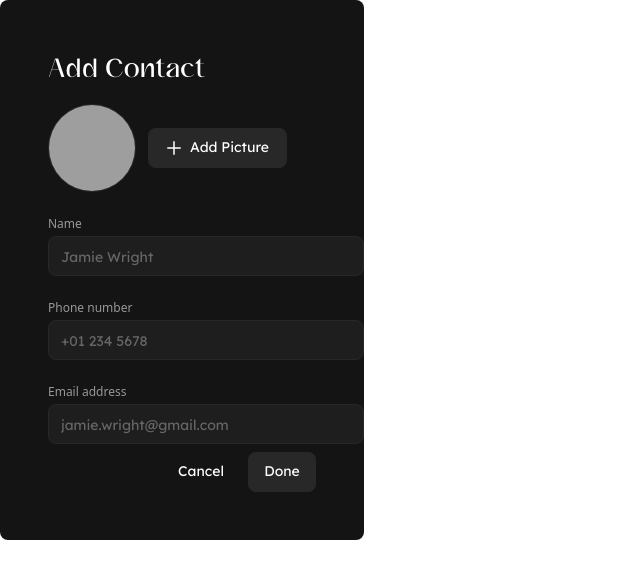
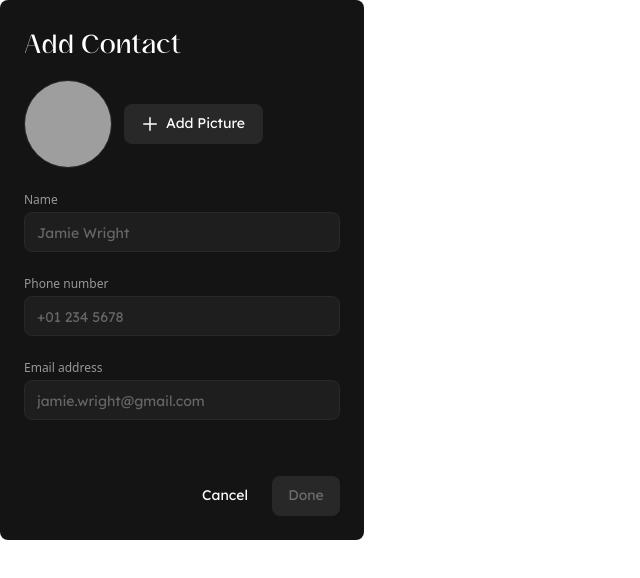
Before and after one commit to Aur316/ux-contactlist, a Next.js app: page /components/ui/ContactForm in a window 1280 px wide. Shown: the top 578 px of the page, without its empty margins (0-640 px from the left). Built offline with nearby package versions, Linux system fonts and the light colour scheme; grey boxes are pictures that could not be loaded.

Commit message:
responzive design

```diff
--- a/src/pages/components/Contact.tsx
+++ b/src/pages/components/Contact.tsx
@@ -32,28 +32,28 @@ export default function Contact({
   };
 
   return (
-    <div className="relative flex flex-row justify-between w-[720px] h-[64px] items-center group ">
+    <div className="relative flex flex-col custom:flex-row  justify-between w-full h-auto  group">
       <div className="flex flex-row gap-[16px]">
         <ImageIcon
           imageUrl={imageUrl}
-          className="w-10 h-10  rounded-full border border-[#282828]"
+          className="w-[2.5rem] h-[2.5rem] rounded-full border border-[#282828]"
         />
         <NameNumber name={name} phone={phone} />
       </div>
-      <div className="flex flex-row gap-[8px] relative opacity-0 group-hover:opacity-100 transition-opacity duration-300">
+      <div className="flex flex-row mobile:flex-row mobile:justify-end gap-[8px] relative opacity-0 group-hover:opacity-100 transition-opacity duration-300">
         <ImageIcon
           imageUrl="/icons/Mute.svg"
-          className="cursor-pointer"
+          className="cursor-pointer mobile:h-[1rem]"
           alt="Mute"
         />
         <ImageIcon
           imageUrl="/icons/Call.svg"
-          className="cursor-pointer"
+          className="cursor-pointer mobile:h-[1rem]"
           alt="Call"
         />
         <ImageIcon
           imageUrl="/icons/More.svg"
-          className="cursor-pointer"
+          className="cursor-pointer mobile:h-[1rem]"
           alt="Settings"
           onClick={() => {
             setVisibleDropDown(!visibleDropDown);
@@ -67,7 +67,7 @@ export default function Contact({
             animate={{ opacity: 1, scale: 1 }}
             exit={{ opacity: 0, scale: 0.8 }}
             transition={{ duration: 0.3, ease: "easeInOut" }}
-            className="absolute top-full right-[-200px] z-20 bg-G-80 h-[132px] w-[219px] rounded-[8px]"
+            className="absolute top-full right-[-200px] z-20 bg-G-80 h-[132px] w-[219px] mobile:w-[35px] mobile:right-[-18px] rounded-[8px]"
           >
             <Dropdown
               values={["Edit", "Favourite", "Remove"]}
--- a/src/pages/components/Header.tsx
+++ b/src/pages/components/Header.tsx
@@ -5,7 +5,7 @@ import Button from "./ui/button/Button";
 export default function Header() {
   const { setShowForm } = useStore();
   return (
-    <div className="flex flex-row justify-between items-center w-[720px] h-[48px] m-[22px]">
+    <div className=" customMax:justify-center flex flex-col justify-between items-center w-[60%] max-w-[720px] h-[48px] mx-[22px] custom:flex-row  custom:w-[60%] max-w-[720px]  ">
       <h1 className="font-medium text-[32px] leading-[48px] font-glysa text-primary">
         Contacts
       </h1>
--- a/src/pages/components/Nav.tsx
+++ b/src/pages/components/Nav.tsx
@@ -6,19 +6,19 @@ export default function Nav() {
   return (
     <div className="flex flex-col">
       <div className="flex flex-row items-center justify-between border-disabled">
-        <div className="flex flex-row items-center ml-auto h-[92px] border-r border-disabled pr-[22px]"></div>
-        <div className="flex flex-row justify-between items-center w-[720px] h-[48px] m-[22px] "></div>
-        <div className="flex flex-row items-center h-[92px] mr-auto border-l border-disabled pl-[22px]"></div>
+        <div className="flex flex-row items-center ml-auto h-[92px] border-r border-disabled pr-[22px] w-[20%] "></div>
+        <div className="flex flex-row justify-between items-center h-[48px] m-[22px] w-[60%] max-w-[720px]"></div>
+        <div className="flex flex-row items-center h-[92px] mr-auto border-l border-disabled pl-[22px] w-[20%] "></div>
       </div>
       <div className="flex flex-row items-center justify-between border-t border-b border-disabled">
-        <div className="flex flex-row items-center ml-auto h-[92px] border-r border-disabled pr-[22px]">
+        <div className="flex flex-row items-center justify-end ml-auto h-[92px] border-r border-disabled pr-[22px] w-[20%]">
           <ImageIcon
             imageUrl="/icons/Back.svg"
             className="w-[24px] h-[24px] cursor-pointer"
           />
         </div>
         <Header />
-        <div className="flex flex-row items-center h-[92px] mr-auto border-l border-disabled pl-[22px]">
+        <div className="flex flex-row items-center h-[92px] mr-auto border-l border-disabled pl-[22px] w-[20%]">
           <ImageIcon
             imageUrl="/icons/Light.svg"
             className="w-[24px] h-[24px] cursor-pointer"
--- a/src/pages/components/contactComponents/NameNumber.tsx
+++ b/src/pages/components/contactComponents/NameNumber.tsx
@@ -12,7 +12,14 @@ export default function NameNumber({ name, phone }: NameNumberProps) {
     <div className="h-10 flex flex-col">
       <span
         id="contactName"
-        className="font-normal text-base leading-6 tracking-wide text-primary font-lexend"
+        className="font-normal text-base leading-6 tracking-wide text-primary font-lexend overflow-hidden"
+        style={{
+          display: "-webkit-box",
+          WebkitBoxOrient: "vertical",
+          WebkitLineClamp: 1,
+          overflow: "hidden",
+          textOverflow: "ellipsis",
+        }}
       >
         {name}
       </span>
--- a/src/pages/components/ui/ContactForm.tsx
+++ b/src/pages/components/ui/ContactForm.tsx
@@ -116,7 +116,7 @@ export default function AddContactForm() {
   }
 
   return (
-    <div className="bg-G-100 rounded-lg p-[24px] w-[364px] h-[540px] p-[48px]">
+    <div className="flex flex-col justify-between relative bg-G-100 rounded-lg p-[24px] w-[364px] mobile: w-[354px] h-[540px] ">
       <div className="w-[316px] h-[404px] flex flex-col gap-6">
         <div>
           <h2 className="text-primary text-[24px] mb-4 font-glysa font-medium leading-[40px]">
@@ -209,14 +209,26 @@ export default function AddContactForm() {
         />
         <Button
           className={`rounded-[8px] text-primary bg-G-60 font-lexend w-[68px] pt-[8px] pr-[16px] pb-[8px] pl-[16px] ${
-            !name || !phone || !email || phone.length < 7 || name.length < 3
+            !name ||
+            !phone ||
+            !email ||
+            phone.length < 7 ||
+            name.length < 3 ||
+            phone.length > 15
               ? "cursor-not-allowed"
               : ""
           }`}
           text="text"
           value="Done"
           onClick={addNewContact}
-          disabled={!name || !phone || !email}
+          disabled={
+            !name ||
+            !phone ||
+            !email ||
+            phone.length < 7 ||
+            name.length < 3 ||
+            phone.length > 15
+          }
         />
       </div>
     </div>
--- a/src/pages/components/ui/button/Button.tsx
+++ b/src/pages/components/ui/button/Button.tsx
@@ -3,7 +3,7 @@ import React from "react";
 
 export default function Button(props: ButtonProps) {
   const baseStyles =
-    "flex justify-around h-[40px] items-center cursor-pointer transition-colors duration-200";
+    "flex justify-around h-[40px] items-center transition-colors duration-200";
 
   return (
     <button
@@ -13,7 +13,12 @@ export default function Button(props: ButtonProps) {
     >
       {props.text !== "text" && <img src={props.icon} alt="icon" />}
       {props.text !== "icon" && (
-        <span className="font-normal text-sm leading-[17.5px] font-lexend text-primary">
+        <span
+          className={`font-normal text-sm leading-[17.5px] font-lexend ${
+            props.disabled ? "text-disabled" : "text-primary"
+          }`}
+        >
+          {" "}
           {props.value}
         </span>
       )}
--- a/src/pages/components/ui/dropdown/Dropdown.tsx
+++ b/src/pages/components/ui/dropdown/Dropdown.tsx
@@ -29,7 +29,7 @@ export default function Dropdown({
   }, [setVisibleDropDown]);
 
   return (
-    <div ref={dropdownRef} className={className}>
+    <div id="dropdown" ref={dropdownRef} className={className}>
       {Array.isArray(values) && values.length > 0 ? (
         values.map((value, index) => (
           <div
@@ -43,13 +43,17 @@ export default function Dropdown({
               }
               setVisibleDropDown(false);
             }}
-            className={`hover:bg-G-70 hover:cursor-pointer ${
+            className={`hover:bg-G-70 hover:cursor-pointer  ${
               index === 0 ? "rounded-t-lg" : ""
             } ${index === values.length - 1 ? "rounded-b-lg" : ""}`}
           >
-            <div className="flex flex-row gap-[12px] h-[44px] items-center pt-[12px] pr-[10px] pb-[12px] pl-[10px]">
-              <img src={`/icons/${value}.svg`} alt={value} />
-              <p>{value}</p>
+            <div className="flex flex-row gap-[12px] h-[44px] items-center pt-[12px] pr-[10px] pb-[12px] pl-[10px] ">
+              <img
+                src={`/icons/${value}.svg`}
+                alt={value}
+                className="mobile:h-[1rem]"
+              />
+              <p className="mobile:hidden">{value}</p>
             </div>
           </div>
         ))
--- a/src/pages/index.tsx
+++ b/src/pages/index.tsx
@@ -43,12 +43,12 @@ export default function Home() {
   return (
     <div
       id="contactList"
-      className="bg-G-100 text-primary flex flex-col min-h-screen overflow-hidden"
+      className="bg-G-100 text-primary flex flex-col min-h-screen overflow-y-scroll "
     >
       <Nav />
-      <div className="flex-1 flex flex-col items-center justify-start border-r border-l border-disabled w-[766px] mx-auto px-[22px]">
+      <div className=" pt-[20px] flex-1 flex flex-col items-center justify-start border-r border-l border-disabled w-[63%] max-w-[766px] mx-auto px-[22px] gap-[20px]">
         {loading ? (
-          <div className="fixed inset-0 bg-black bg-opacity-50 z-40 flex items-center justify-center">
+          <div className="fixed inset-0 bg-black bg-opacity-50 z-40 flex items-center justify-center ">
             <Loader />
           </div>
         ) : Array.isArray(contacts) && contacts.length > 0 ? (
--- a/tailwind.config.ts
+++ b/tailwind.config.ts
@@ -8,6 +8,11 @@ const config: Config = {
   ],
   theme: {
     extend: {
+      screens: {
+        custom: "740px",
+        mobile: { max: "555px" },
+        customMax: { max: "740px" },
+      },
       backgroundImage: {
         "gradient-radial": "radial-gradient(var(--tw-gradient-stops))",
         "gradient-conic":
```
Also changed, not shown: 2 other files (tests, documents, lock files or other folders).
